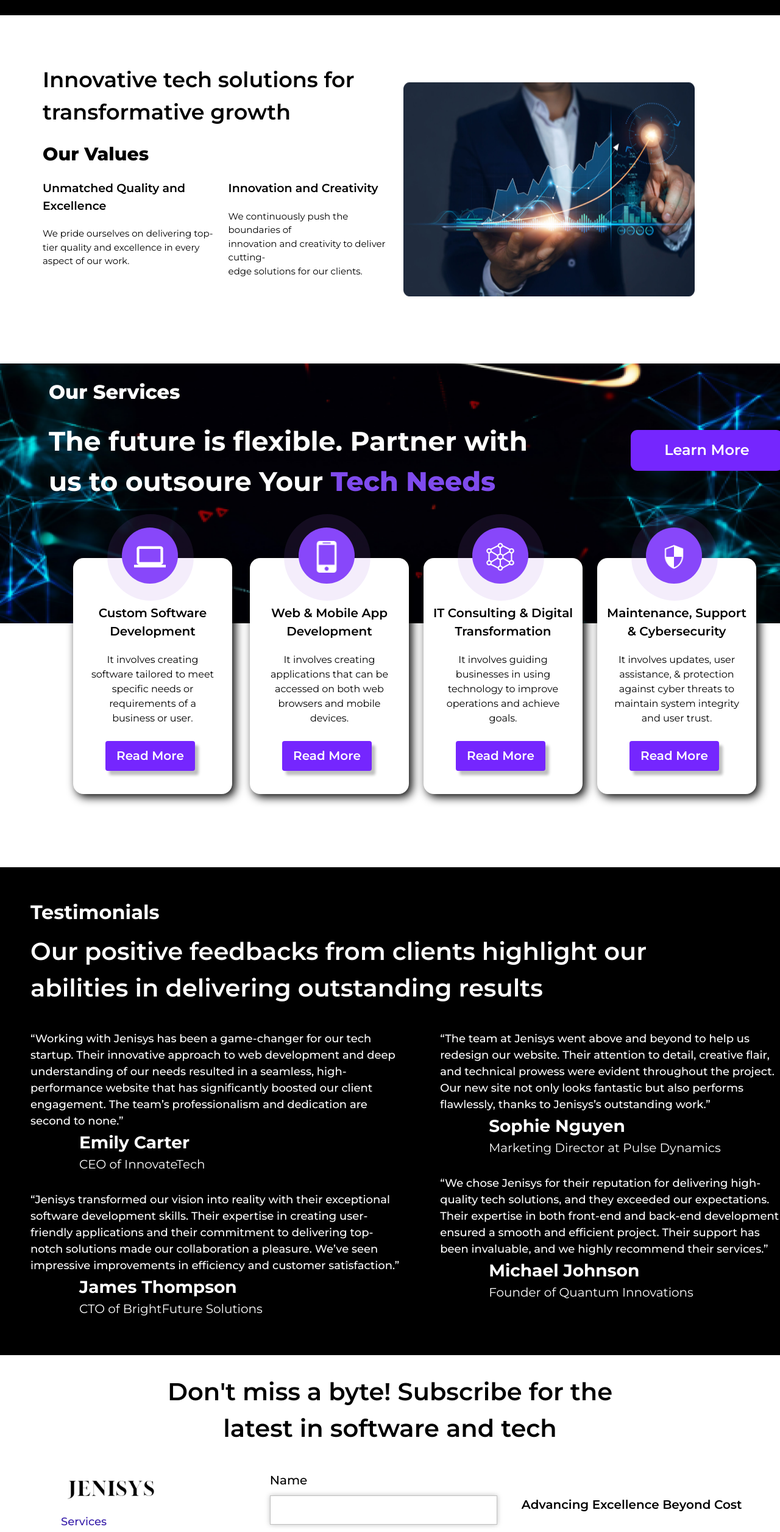
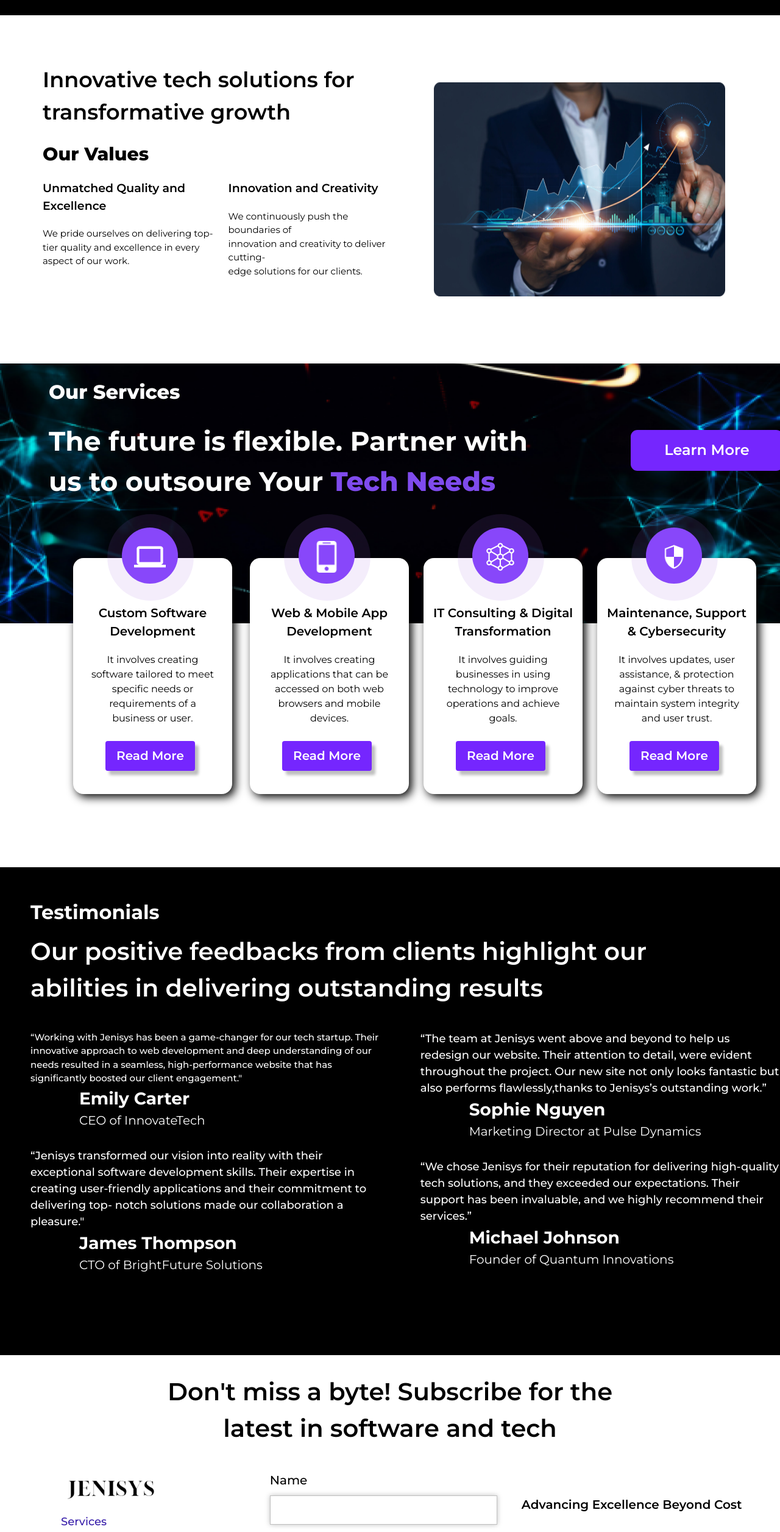
Before and after one commit to Jenisys-in/Jenisys, a Next.js app: page / in a window 1280 px wide. Shown: the part 1660-4172 px from the top of the page at 61% size. Built offline with nearby package versions, Linux system fonts and the light colour scheme; a web font is replaced by a local one.

Commit message:
tailwind config changes

```diff
--- a/src/components/Homepage.js
+++ b/src/components/Homepage.js
@@ -179,7 +179,7 @@ const Home = () => {
 
           <img
             src="../img/image 4.png"
-            className="w-[330px] h-[170px] md:h-auto md:w-auto absolute md:relative max-pm:left-[30px] pm:left-[50px] top-[30px] md:mr-[70px]"
+            className="w-[330px] h-[170px]  md:h-auto md:w-auto absolute md:relative max-pm:left-[30px] pm:left-[50px] top-[30px] md:mr-[70px]"
           />
         </div>
       </div>
@@ -312,13 +312,11 @@ const Home = () => {
           </h1>
           <div className="md:flex-row flex md:mt-[30px]">
             <div className="md:flex-col ">
-              <h1 className="relative text-white font-['Montserrat'] text-[5px] w-[147px] md:w-auto mt-[10px]  md:text-[18px] font-medium 3xl:text-[15px] ">
-                “Working with Jenisys has been a game-changer for our tech
-                startup. Their innovative approach to web development and deep
-                understanding of our needs resulted in a seamless,
-                high-performance website that has significantly boosted our
-                client engagement. The team’s professionalism and dedication are
-                second to none.”
+              <h1 className="relative text-white font-['Montserrat'] text-[8px] w-[170px]  md:w-auto mt-[10px]  md:text-[15px] font-medium 3xl:text-[22px] ">
+              “Working with Jenisys has been a game-changer for our tech startup.
+              Their innovative approach to web development and deep understanding
+               of our needs resulted in a seamless, high-performance website that
+                has significantly boosted our client engagement."
               </h1>
               <h1 className="relative text-white font-['Montserrat'] text-[10px] md:text-[28px] font-bold md:ml-[80px] ml-[20px] 3xl:text-[32px]  ">
               Emily Carter
@@ -326,13 +324,11 @@ const Home = () => {
               <h1 className="relative text-white font-['Montserrat'] text-[8px] md:text-[20px] md:ml-[80px] ml-[20px] 3xl:text-[24px]">
               CEO of InnovateTech
               </h1>
-              <h1 className="relative text-white font-['Montserrat'] text-[5px] w-[147px] md:w-auto mt-[10px]  md:text-[18px] font-medium md:mt-[30px] 3xl:text-[15px]">
-                “Jenisys transformed our vision into reality with their{" "}
-                exceptional software development skills. Their expertise in
-                creating user-friendly applications and their commitment to
-                delivering top- notch solutions made our collaboration a
-                pleasure. We’ve seen impressive improvements in efficiency and
-                customer satisfaction.”
+              <h1 className="relative text-white font-['Montserrat'] text-[8px] w-[170px] md:w-auto mt-[10px]  md:text-[18px] font-medium md:mt-[30px] 3xl:text-[22px]">
+              “Jenisys transformed our vision into reality with their exceptional
+               software development skills. Their expertise in creating
+               user-friendly applications and their commitment to delivering
+               top- notch solutions made our collaboration a pleasure."
               </h1>
               <h1 className="relative text-white font-['Montserrat'] text-[10px] md:text-[28px]  font-bold md:ml-[80px]  ml-[20px] 3xl:text-[32px]">
               James Thompson
@@ -341,26 +337,24 @@ const Home = () => {
               CTO of BrightFuture Solutions
               </h1>
             </div>
-            <div className="md:flex-col md:pl-[60px] pl-[70px] 3xl:pl-[160px]">
-              <h1 className="relative text-white font-['Montserrat'] text-[5px] w-[147px] md:w-auto mt-[10px] md:text-[18px] font-medium 3xl:text-[15px]">
+            <div className="md:flex-col md:pl-[60px] pl-[20px] 3xl:pl-[160px]">
+              <h1 className="relative text-white font-['Montserrat'] text-[8px] w-[170px] md:w-auto mt-[10px] md:text-[18px] font-medium 3xl:text-[22px]">
               “The team at Jenisys went above and beyond to help us redesign
-                our website. Their attention to detail, creative flair, and
-                technical prowess were evident throughout the project. Our new
-                site not only looks fantastic but also performs flawlessly,
-                thanks to Jenisys’s outstanding work.”
+               our website. Their attention to detail, were evident throughout
+                the project. Our new site not only looks fantastic but also performs
+                flawlessly,thanks to Jenisys’s outstanding work.”
               </h1>
-              <h1 className="relative text-white font-['Montserrat'] text-[10px] md:text-[28px]  font-bold md:ml-[80px]  ml-[20px] 3xl:text-[25px]">
+              <h1 className="relative text-white font-['Montserrat'] text-[10px] md:text-[28px]  font-bold md:ml-[80px]  ml-[20px] 3xl:text-[32px]">
               Sophie Nguyen
               </h1>
               <h1 className="relative text-white font-['Montserrat'] text-[8px] md:text-[20px]   md:ml-[80px]  ml-[20px] 3xl:text-[24px]">
               Marketing Director at Pulse Dynamics
               </h1>
-              <h1 className="relative text-white font-['Montserrat'] text-[5px] w-[147px] md:w-auto mt-[10px] md:text-[18px] font-medium md:mt-[30px] 3xl:text-[22px] ">
+              <h1 className="relative text-white font-['Montserrat'] text-[8px] w-[170px] md:w-auto mt-[10px] md:text-[18px] font-medium md:mt-[30px] 3xl:text-[22px] ">
               “We chose Jenisys for their reputation for delivering
               high-quality tech solutions, and they exceeded our expectations.
-                Their expertise in both front-end and back-end development
-                ensured a smooth and efficient project. Their support has been
-                invaluable, and we highly recommend their services.”
+              Their support has been invaluable, and we highly
+              recommend their services.”
               </h1>
               <h1 className="relative text-white font-['Montserrat'] text-[10px] md:text-[28px]  font-bold md:ml-[80px]  ml-[20px] 3xl:text-[32px]">
               Michael Johnson
@@ -435,21 +429,17 @@ const Home = () => {
               <button className=" bg-[#361CA9] text-white w-[300px] h-[30px] md:w-[373px] md:h-[53px] md:text-[20px] font-['Montserrat'] font-semibold rounded-[5px] shadow-[0px_0px_4px_rgba(0,0,0,0.25)]">
                 Subscribe
               </button>
+
             </div>
             <div className="hidden md:block flex-col w-1/2  px-[40px] mt-[40px] 3xl:px-[80px]">
-              <h1 className="font-['Montserrat'] font-semibold text-[20px] 3xl:text-[25px] ">
-                Advancing Excellence Beyond Cost
-              </h1>
+          <h1 className="font-['Montserrat'] font-semibold text-[20px] 3xl:text-[35px] ">Advancing Excellence<br className="hidden 3xl:block"></br> Beyond Cost</h1>
         </div>
           </div>
         </div>
       </div>
       <div className="bg-white block md:hidden h-[200px] flex flex-row mt-[20px] ml-[60px]">
         <div className="flex-col  md:w-1/2 ">
-          <img
-            src="../img/Jenisys Hero.png"
-            className="pr-[0px] w-[100px] h-[30px] "
-          />
+          <img src="../img/Jenisys Hero.png" className="pr-[0px] w-[100px] h-[30px] " />
           <a
             className="text-[#361CA9] font-['Montserrat'] font-medium text-[7px] pl-[5px] "
             href="#services"
@@ -459,21 +449,21 @@ const Home = () => {
           <br></br>
           <a
             className="text-[#361CA9] font-['Montserrat'] font-medium text-[7px] pl-[5px]  "
-            href="/about"
+            href="#"
           >
             About Us
           </a>{" "}
           <br></br>
           <a
             className="text-[#361CA9] font-['Montserrat'] font-medium text-[7px] pl-[5px] "
-            href="/blog"
+            href="#"
           >
             Blogs
           </a>{" "}
           <br></br>
           <a
             className="text-[#361CA9] font-['Montserrat'] font-medium text-[7px] pl-[5px]  "
-            href="/contact"
+            href="#"
           >
             Contact Us
           </a>{" "}
@@ -486,7 +476,7 @@ const Home = () => {
           </a>
         </div>
         <div className="flex-col w-1/2 pl-[40px] mt-[40px]">
-          <h1 className="font-['Montserrat'] font-semibold text-[10px] "></h1>
+          <h1 className="font-['Montserrat'] font-semibold text-[10px] ">Advancing Excellence Beyond Cost</h1>
         </div>
       </div>
       <div className=" w-screen bg-black md:h-[190px] h-[80px] justify-center items-center ">
@@ -495,30 +485,16 @@ const Home = () => {
         </h1>
         <div className="flex flex-row justify-center items-center md:gap-8 md:mt-[20px] mt-[10px] gap-4">
           <div className="bg-[#A3A3A3] md:h-[50px] md:w-[50px] w-[16px] h-[16px] rounded-full flex justify-center items-center">
-            <a
-              href="https://www.instagram.com/jenisys.in/"
-              target="_blank"
-              rel="noopener noreferrer"
-            >
             <img
               src="../img/mdi_instagram.png"
               className="md:h-[34px] md:w-[34px] w-[12px] h-[12px]"
-                alt="Instagram Profile"
             />
-            </a>
           </div>
           <div className="bg-[#A3A3A3] md:h-[50px] md:w-[50px] w-[16px] h-[16px] rounded-full flex justify-center items-center">
-            <a
-              href="https://www.linkedin.com/in/09tuhin-das/"
-              target="_blank"
-              rel="noopener noreferrer"
-            >
             <img
               src="../img/linkedIn.png"
               className="md:h-[34px] md:w-[34px] w-[12px] h-[12px]"
-                alt="LinkedIn Profile"
             />
-            </a>
           </div>
           <div className="bg-[#A3A3A3] md:h-[50px] md:w-[50px] w-[16px] h-[16px] rounded-full flex justify-center items-center">
             <img
--- a/src/components/contact.js
+++ b/src/components/contact.js
@@ -83,7 +83,7 @@ function Contact() {
               <div className="font-['Montserrat']  self-stretch mt-7  text-3xl font-semibold tracking-tight text-center">
                 Operating Hours
               </div>
-              <div className="mt-4 text-xl tracking-tight font-['Montserrat'] ">8am to 5pm</div>
+              <div className="mt-4 text-xl tracking-tight font-['Montserrat'] ">Call us anytime you want ;)</div>
             </div>
           </div>
         </div>
--- a/tailwind.config.js
+++ b/tailwind.config.js
@@ -1,12 +1,41 @@
 /** @type {import('tailwindcss').Config} */
 module.exports = {
-  content: [
-    "./src/pages/**/*.{js,ts,jsx,tsx,mdx}",
-    "./src/components/**/*.{js,ts,jsx,tsx,mdx}",
-    "./src/app/**/*.{js,ts,jsx,tsx,mdx}",
+  content: ["./src/**/*.{html,js,jsx}",
   ],
   theme: {
-    extend: {},
+    screens: {
+      'min':'393px',
+      'pm':'430px',
+      'sm': '640px',
+      'md': '768px',
+      'lg': '1024px',
+      'xl': '1280px',
+
+      // => @media (min-width: 640px) { ... }
+
+
+      // => @media (min-width: 1024px) { ... }
+
+      '3xl': '1920px',
+      // => @media (min-width: 1280px) { ... }
+    },
+    extend: {
+      colors: {
+        'purple': '#361CA9',
+      },
+      backgroundImage: {
+        'radial-gradient': 'radial-gradient(circle, #5A54A4, #2D248F)',
+      },
+      letterSpacing: {
+        'negative-3': '-0.03em', // -3% letter spacing
+      },
+      lineHeight: {
+        '120': '1.2', // 120% line height
+      }
+    },
   },
-  plugins: [],
-};
+  plugins: [
+    require('tailwindcss'),
+    require('autoprefixer'),
+  ],
+}
```
Lines whose indentation alone changed are shown as unchanged.
